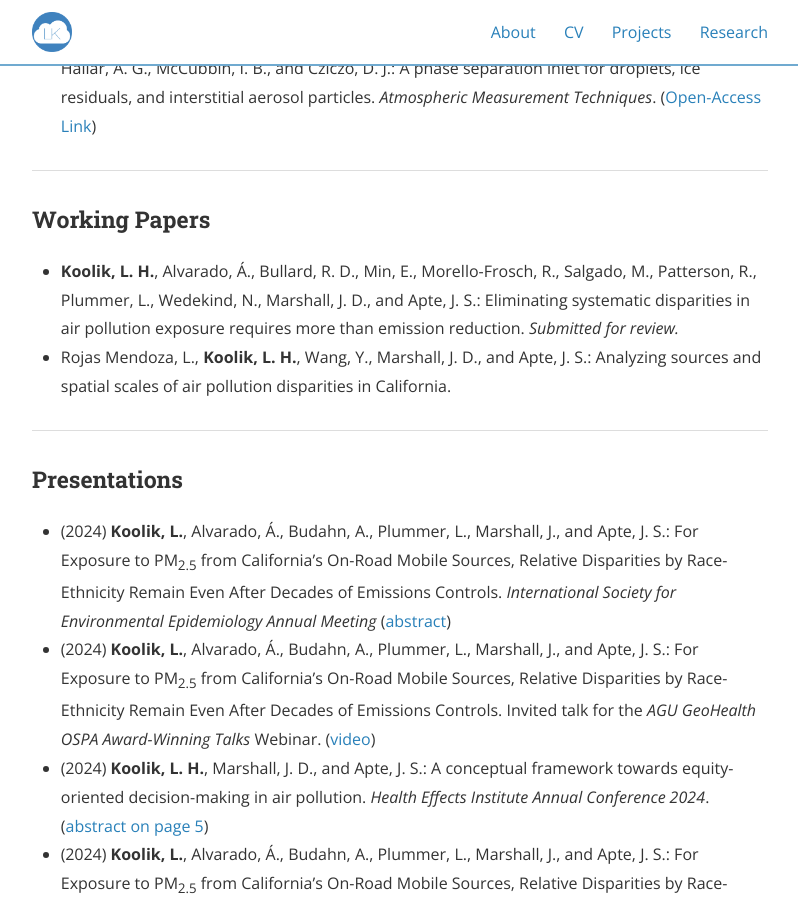
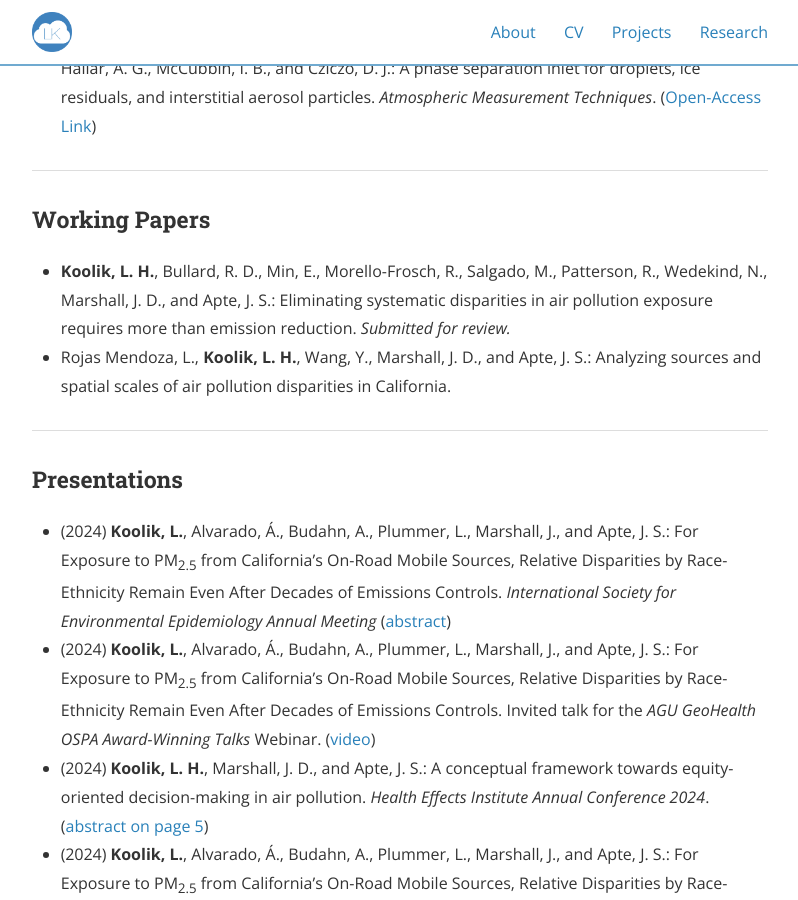
Before and after one commit to lkoolik/lkoolik.github.io, a Jekyll site: the page built from research.md, in a window 1280 px wide and 900 px high, scrolled down 541 px. Shown: the whole window, without its empty margins (240-1038 px from the left). Built offline with Jekyll 4.4.1, drawn with Linux system fonts in a browser that asks for light colours; nearby versions of some CDN libraries.

Commit message:
Update research.md

```diff
--- a/research.md
+++ b/research.md
@@ -20,7 +20,7 @@
 
 <h3>Working Papers</h3>
 <ul>
-  <li><b>Koolik, L. H.</b>, Alvarado, Á., Bullard, R. D., Min, E., Morello-Frosch, R., Salgado, M., Patterson, R., Plummer, L., Wedekind, N., Marshall, J. D., and Apte, J. S.: Eliminating systematic disparities in air pollution exposure requires more than emission reduction. <i>Submitted for review.</i> </li>
+  <li><b>Koolik, L. H.</b>, Bullard, R. D., Min, E., Morello-Frosch, R., Salgado, M., Patterson, R., Wedekind, N., Marshall, J. D., and Apte, J. S.: Eliminating systematic disparities in air pollution exposure requires more than emission reduction. <i>Submitted for review.</i> </li>
   <li>Rojas Mendoza, L., <b>Koolik, L. H.</b>, Wang, Y., Marshall, J. D., and Apte, J. S.: Analyzing sources and spatial scales of air pollution disparities in California.</li>
 </ul>
 
```
